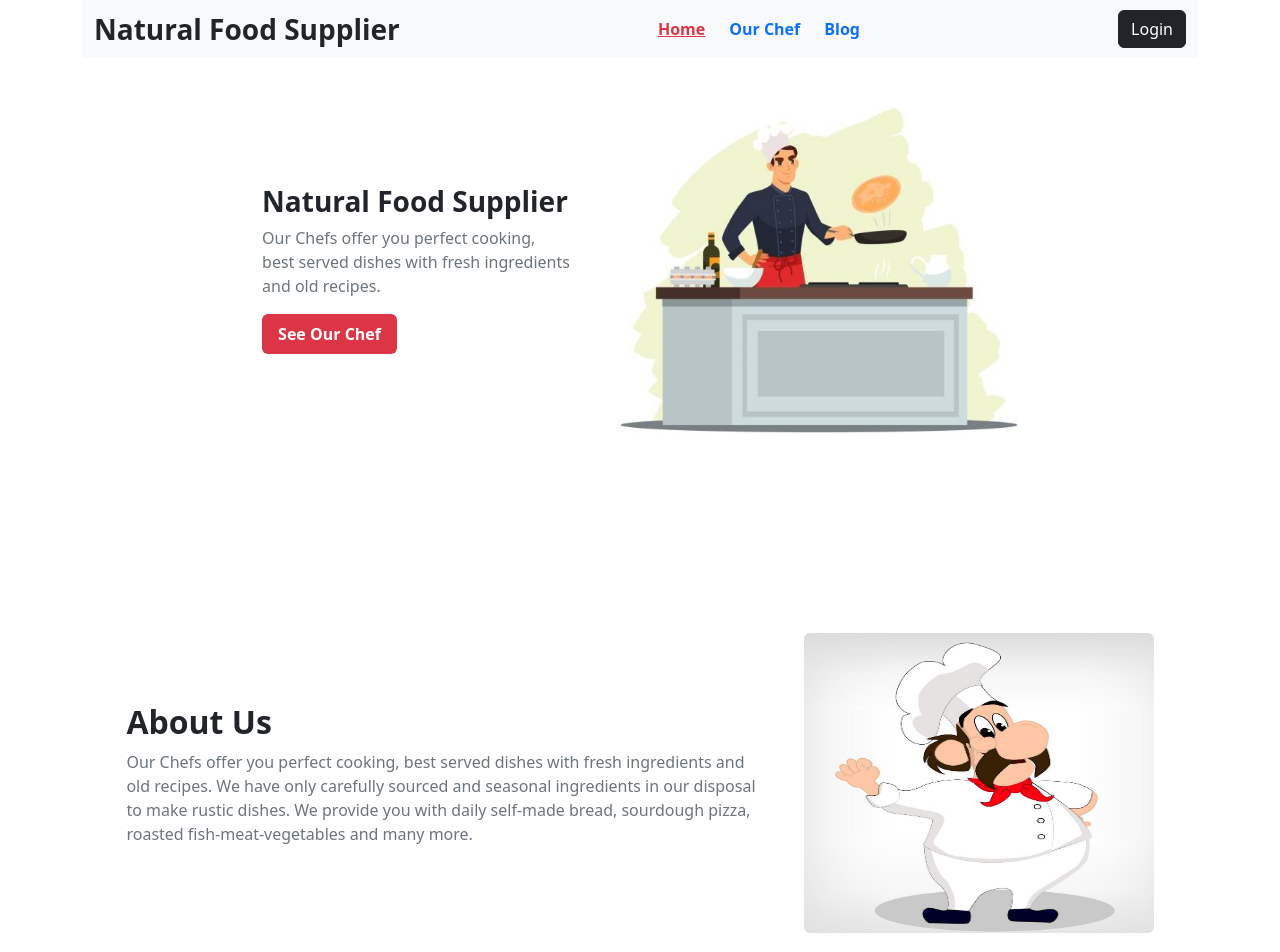
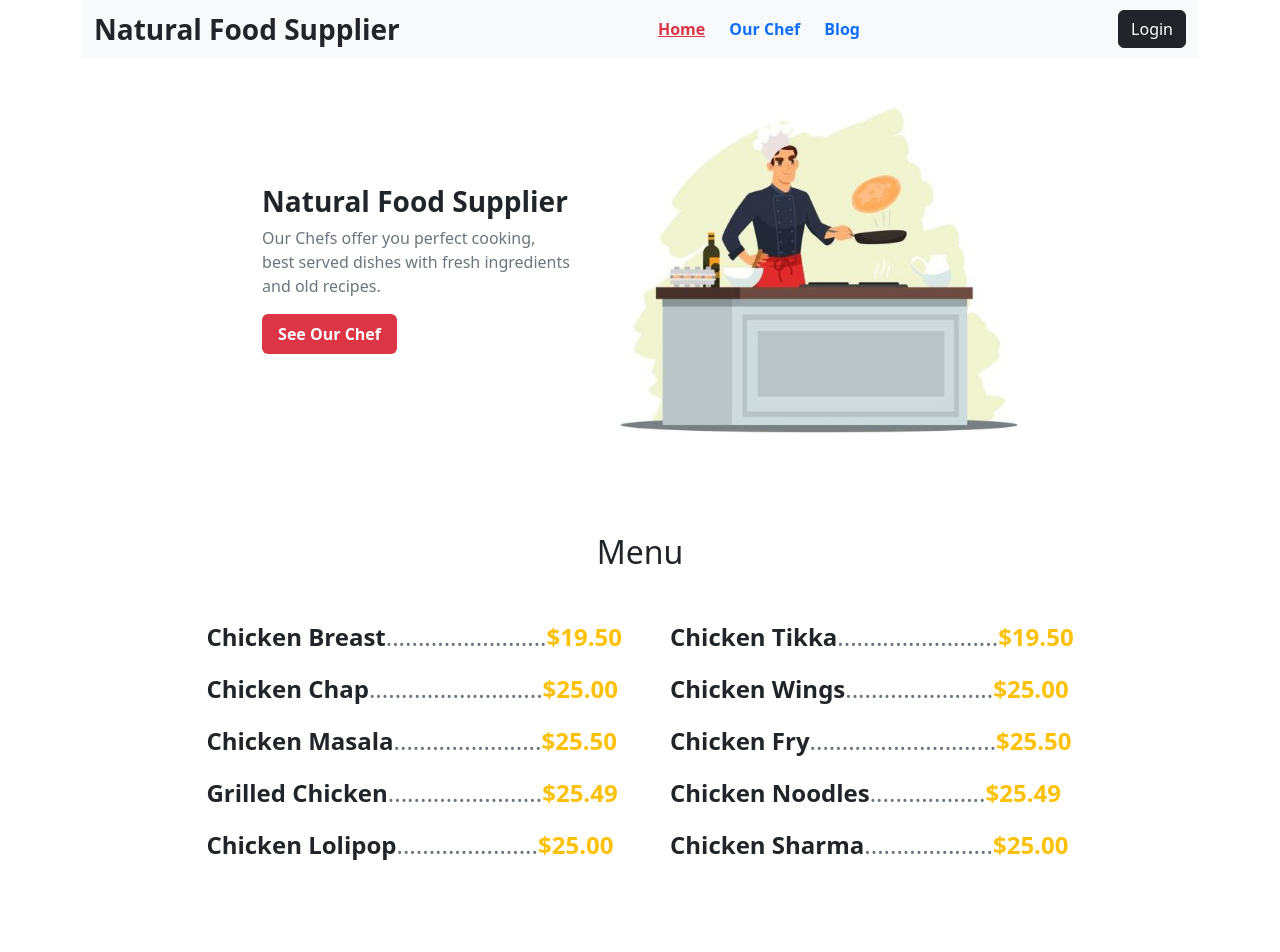
Before and after one commit to arbayezid/natural-food-supplier, a React (Vite) app: page / in a window 1280 px wide. Shown: the top 952 px of the page. Built offline with nearby package versions, Linux system fonts and the light colour scheme; no server answers.

Commit message:
Menu List added

```diff
--- a/src/components/About Us/About.jsx
+++ b/src/components/About Us/About.jsx
@@ -3,7 +3,7 @@ import aboutBanner from '../../assets/about-banner.jpg'
 
 const About = () => {
     return (
-        <div style={{marginTop: '200px'}} className='container d-lg-flex gap-5 align-items-center justify-content-center'>
+        <div style={{marginTop: '100px'}} className='container d-lg-flex gap-5 align-items-center justify-content-center'>
             <div>
             <h2 className='fw-semibold'>About Us</h2>
             <p className='text-secondary'>Our Chefs offer you perfect cooking, best served dishes with fresh ingredients and<br/> old recipes. We have only carefully sourced and seasonal ingredients in our disposal <br/>to make rustic dishes. We provide you with daily self-made bread, sourdough pizza,<br/> roasted fish-meat-vegetables and many more.</p>
--- /dev/null
+++ b/src/components/Our Menu/MenuList.jsx
@@ -0,0 +1,29 @@
+import React from 'react';
+
+const MenuList = () => {
+    return (
+        <div style={{ marginTop: '100px' }} className='container'>
+            <h2 className='text-center mb-5'>Menu</h2>
+            <div className=' d-lg-flex gap-5 justify-content-center fs-4'>
+                <div>
+                    <p className='fw-semibold'>Chicken Breast<span className='text-secondary  fw-light'>.........................</span><span className='text-warning fw-semibold'>$19.50</span></p>
+                    <p className='fw-semibold'>Chicken Chap<span className='text-secondary  fw-light'>...........................</span><span className='text-warning fw-semibold'>$25.00</span></p>
+                    <p className='fw-semibold'>Chicken Masala<span className='text-secondary  fw-light'>.......................</span><span className='text-warning fw-semibold'>$25.50</span></p>
+                    <p className='fw-semibold'>Grilled Chicken<span className='text-secondary  fw-light'>........................</span><span className='text-warning fw-semibold'>$25.49</span></p>
+                    <p className='fw-semibold'>Chicken Lolipop<span className='text-secondary  fw-light'>......................</span><span className='text-warning fw-semibold'>$25.00</span></p>
+                </div>
+
+                <div>
+                    <p className='fw-semibold'>Chicken Tikka<span className='text-secondary  fw-light'>.........................</span><span className='text-warning fw-semibold'>$19.50</span></p>
+                    <p className='fw-semibold'>Chicken Wings<span className='text-secondary  fw-light'>.......................</span><span className='text-warning fw-semibold'>$25.00</span></p>
+                    <p className='fw-semibold'>Chicken Fry<span className='text-secondary  fw-light'>.............................</span><span className='text-warning fw-semibold'>$25.50</span></p>
+                    <p className='fw-semibold'>Chicken Noodles<span className='text-secondary  fw-light'>..................</span><span className='text-warning fw-semibold'>$25.49</span></p>
+                    <p className='fw-semibold'>Chicken Sharma<span className='text-secondary  fw-light'>....................</span><span className='text-warning fw-semibold'>$25.00</span></p>
+                </div>
+
+            </div>
+        </div>
+    );
+};
+
+export default MenuList;
--- a/src/components/layouts/LoginLayout.jsx
+++ b/src/components/layouts/LoginLayout.jsx
@@ -5,6 +5,7 @@ import Footer from '../shared/Footer';
 import ChefList from '../ChefList/ChefList';
 import ChefDetails from '../ChefDetails/ChefDetails';
 import About from '../About Us/About';
+import MenuList from '../Our Menu/MenuList';
 
 
 const LoginLayout = () => {
@@ -12,7 +13,6 @@ const LoginLayout = () => {
         <div>
             <NavigationBar></NavigationBar>
             <Outlet></Outlet>
-            <About></About>
             <Footer></Footer>
         </div>
     );
--- a/src/components/layouts/Main.jsx
+++ b/src/components/layouts/Main.jsx
@@ -5,14 +5,18 @@ import Banner from '../Banner/Banner';
 import ChefList from '../ChefList/ChefList';
 import 'bootstrap/dist/css/bootstrap.min.css';
 import ChefDetails from '../ChefDetails/ChefDetails';
+import MenuList from '../Our Menu/MenuList';
+import About from '../About Us/About';
+import Footer from '../shared/Footer';
 
 const Main = () => {
     return (
         <div>
             <NavigationBar></NavigationBar>
             <Outlet></Outlet>
-            <ChefDetails></ChefDetails>
-
+            <MenuList></MenuList>
+            <About></About>
+            <Footer></Footer>
         </div>
     );
 };
```
Also changed, not shown: src/Routes.jsx (+27 -9 lines).
